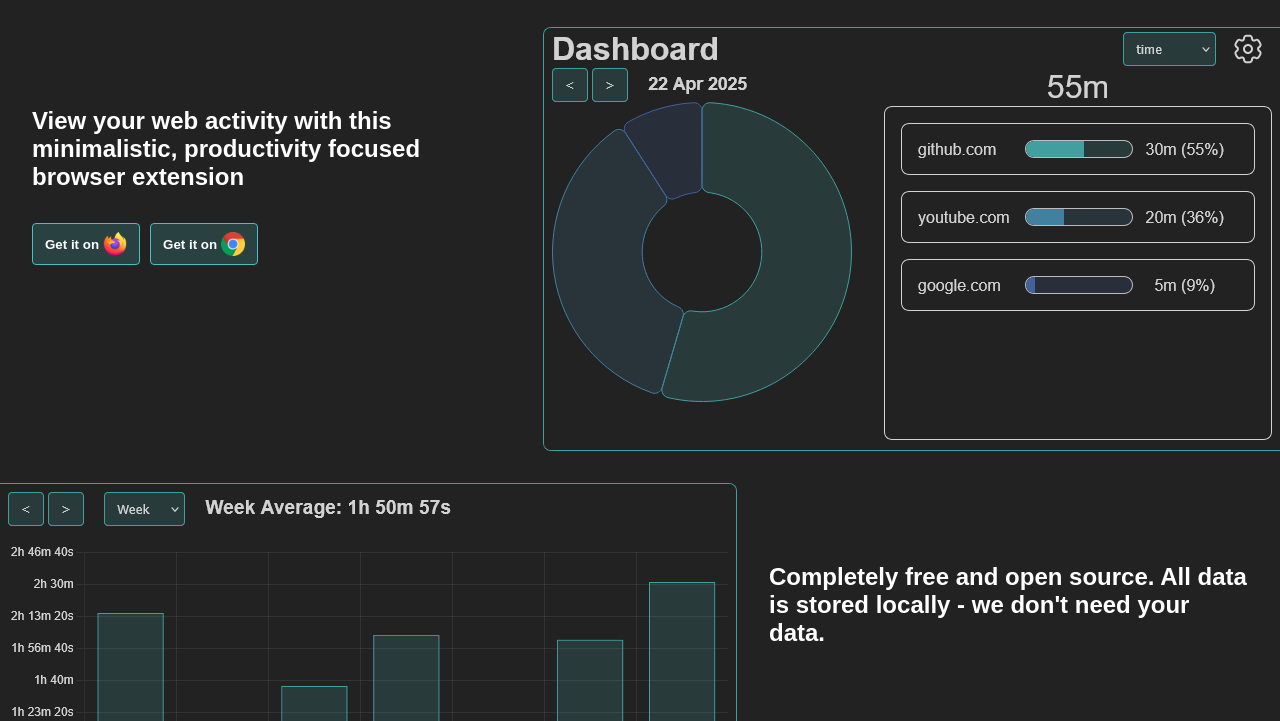
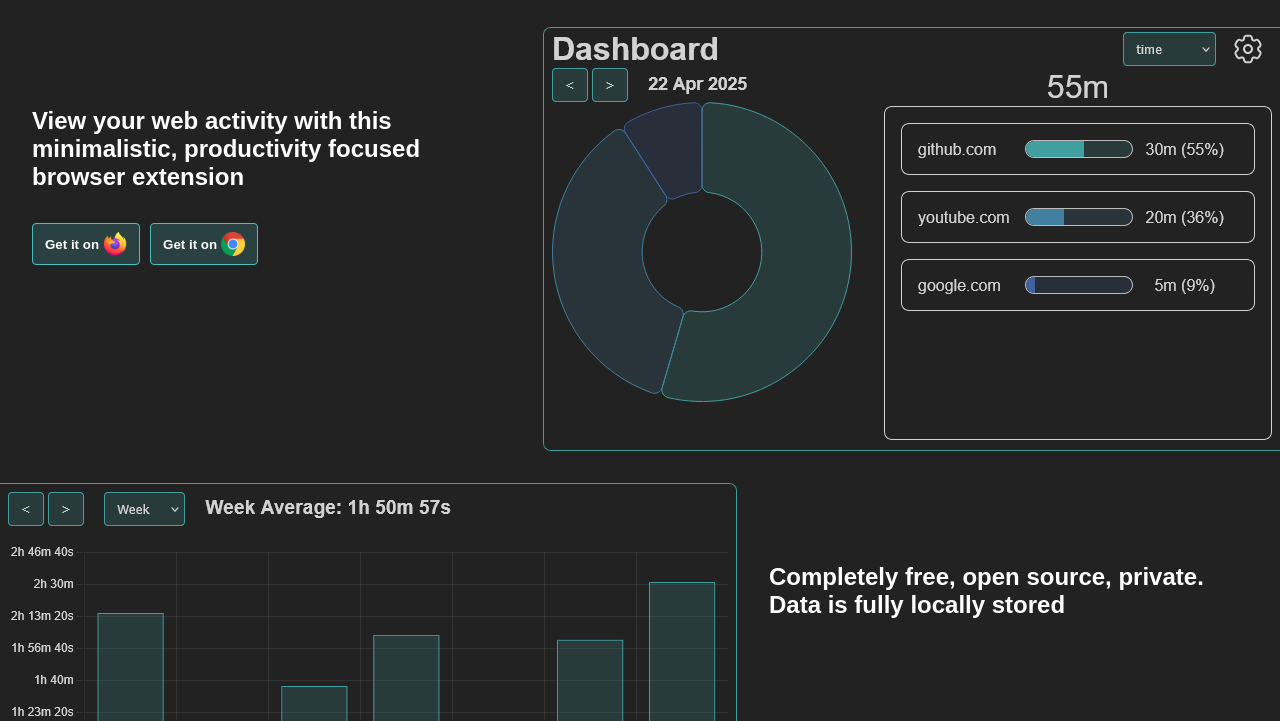
Before and after one commit to VladNikiforov/time-flow-page, a plain HTML site: page index.html in a window 1280 px wide. Shown: the part 79-800 px from the top of the page. Drawn offline with Linux system fonts and the light colour scheme.

Commit message:
text change

```diff
--- a/index.html
+++ b/index.html
@@ -30,7 +30,7 @@
 
     <div class="section reverse">
         <div class="text">
-            Completely free and open source. All data is stored locally - we don't need your data.
+            Completely free, open source, private. Data is fully locally stored
         </div>
         <img src="assets/screenshots/2.png" class="image left">
     </div>
```
